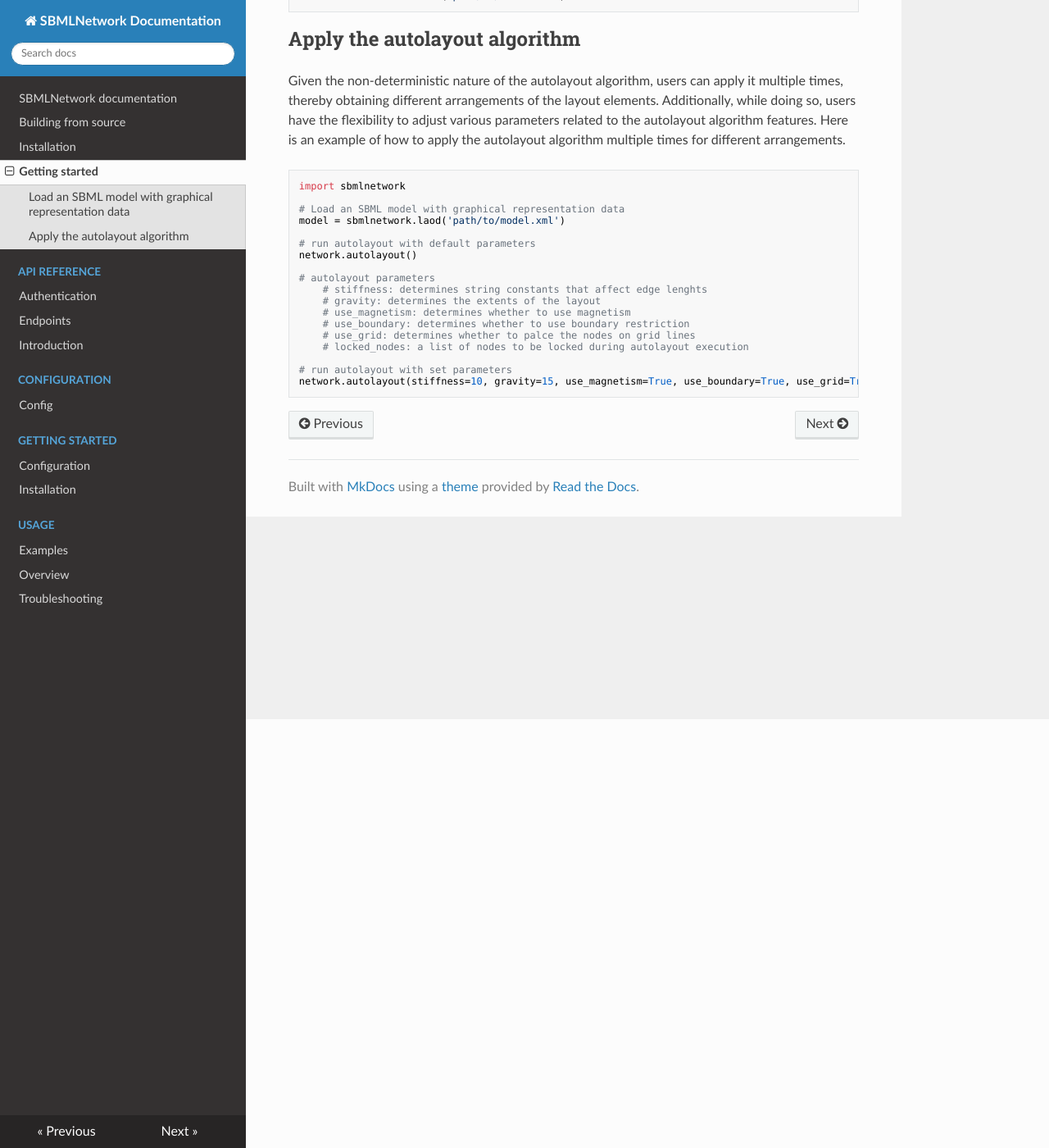
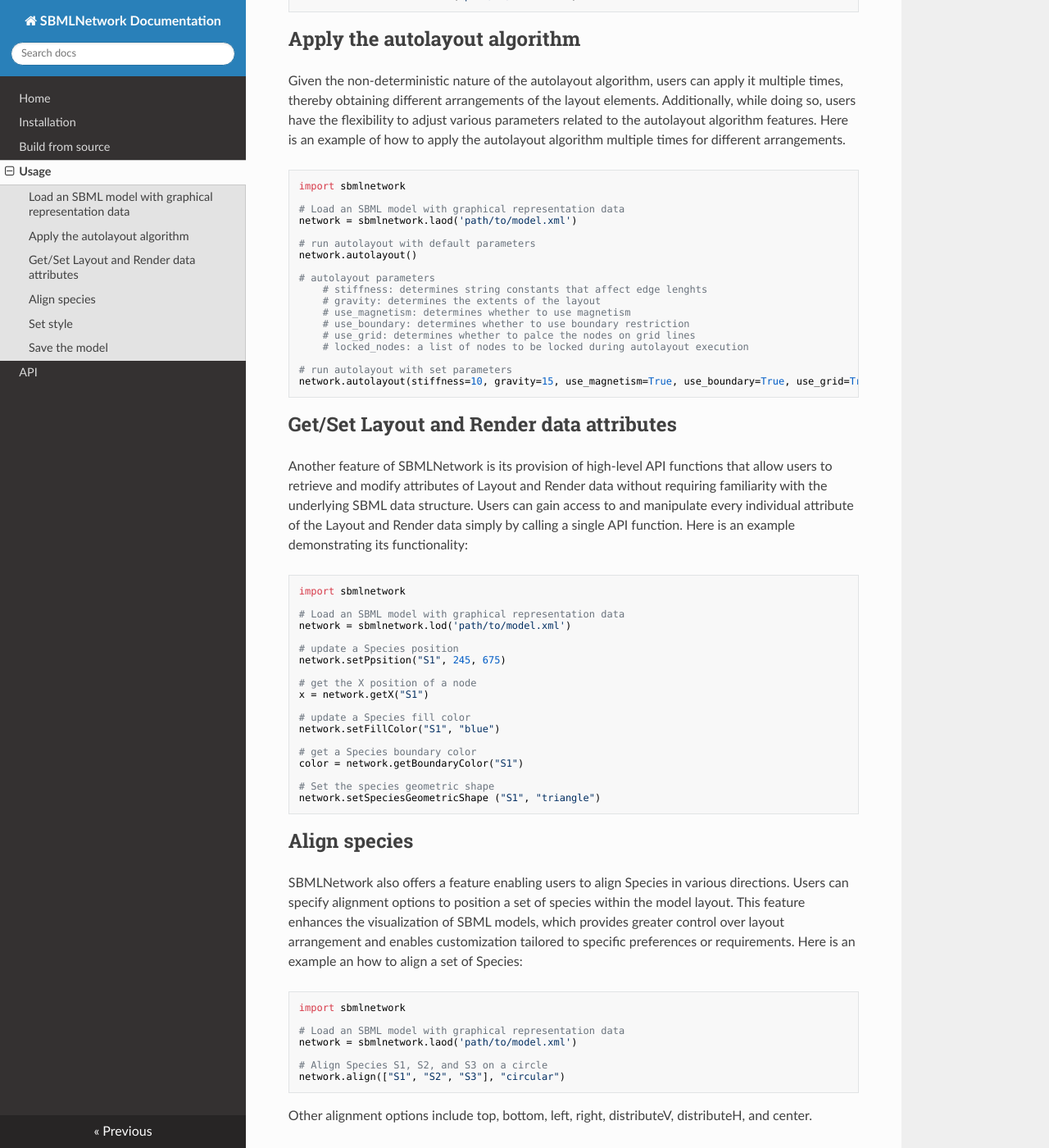
Before and after one commit to sys-bio/SBMLNetwork, an MkDocs documentation site: the page built from docs/usage.md, in a window 1280 px wide and 1400 px high, scrolled down 523 px. Shown: the whole window at 82% size. Built offline with MkDocs 1.6.1, drawn with Linux system fonts in a browser that asks for light colours; nearby versions of some CDN libraries; some of the changed text lies outside the part shown.

Commit message:
docs are configured

````diff
--- a/.readthedocs.yaml
+++ b/.readthedocs.yaml
@@ -4,6 +4,9 @@
   os: ubuntu-22.04
   tools:
     python: "3.12"
+  jobs:
+    pre_install:
+      - bash python3 conf.py
 
 mkdocs:
   configuration: mkdocs.yml
--- a/docs/usage.md
+++ b/docs/usage.md
@@ -10,7 +10,7 @@
 import sbmlnetwork
 
 # Load an SBML model with graphical representation data
-model = sbmlnetwork.laod('path/to/model.xml')
+network = sbmlnetwork.laod('path/to/model.xml')
 ```
 
 ## Apply the autolayout algorithm
@@ -21,7 +21,7 @@
 import sbmlnetwork
 
 # Load an SBML model with graphical representation data
-model = sbmlnetwork.laod('path/to/model.xml')
+network = sbmlnetwork.laod('path/to/model.xml')
 
 # run autolayout with default parameters
 network.autolayout()
@@ -37,3 +37,94 @@
 # run autolayout with set parameters
 network.autolayout(stiffness=10, gravity=15, use_magnetism=True, use_boundary=True, use_grid=True, locked_nodes=["S1", "S2"])
 ```
+
+## Get/Set Layout and Render data attributes
+
+Another feature of SBMLNetwork is its provision of high-level API functions that allow users to retrieve and modify attributes of Layout and Render data without requiring familiarity with the underlying SBML data structure. Users can gain access to and manipulate every individual attribute of the Layout and Render data simply by calling a single API function. Here is an example demonstrating its functionality:
+
+```python
+import sbmlnetwork
+
+# Load an SBML model with graphical representation data
+network = sbmlnetwork.lod('path/to/model.xml')
+
+# update a Species position
+network.setPpsition("S1", 245, 675)
+
+# get the X position of a node
+x = network.getX("S1")
+
+# update a Species fill color
+network.setFillColor("S1", "blue")
+
+# get a Species boundary color
+color = network.getBoundaryColor("S1")
+
+# Set the species geometric shape
+network.setSpeciesGeometricShape ("S1", "triangle")
+```
+
+## Align species
+
+SBMLNetwork also offers a feature enabling users to align Species in various directions. Users can specify alignment options to position a set of species within the model layout. This feature enhances the visualization of SBML models, which provides greater control over layout arrangement and enables customization tailored to specific preferences or requirements. Here is an example an how to align a set of Species:
+
+```python
+import sbmlnetwork
+
+# Load an SBML model with graphical representation data
+network = sbmlnetwork.laod('path/to/model.xml')
+
+# Align Species S1, S2, and S3 on a circle
+network.align(["S1", "S2", "S3"], "circular")
+```
+
+Other alignment options include top, bottom, left, right, distributeV, distributeH, and center.
+
+## Set style
+
+SBMLNetwork has an extra feature allowing users to set a predefined style for the graphical representation of SBML models. This feature enables users to apply a predefined set of Render attributes to the model, which allows the quick change of the visual styles of the graphical representation elements. By setting a style, users can efficiently obtain diverse representations of the model, enhancing the flexibility and usability of SBMLNetwork. Here is an example demonstrating how to set a new style for the graphical representation of an SBML model:
+
+```python
+import sbmlnetwork
+
+# Load an SBML model with graphical representation data
+network = sbmlnetwork.laod('path/to/model.xml')
+
+## Set Escher style
+network.setStyle("escher")
+```
+
+## Save the model
+
+After modifying the Layout and Render data, users can save the model with the updated graphical representation data. SBMLNetwork provides a function to save the model with the updated Layout and Render data. Here is an example of how to save the model with the updated graphical representation data:
+
+```python
+import sbmlnetwork
+
+# Load an SBML model with graphical representation data
+network = sbmlnetwork.laod('path/to/model.xml')
+
+# retrieve an SBML string
+print(network.save())
+
+# export the SBML model as an XML file
+xml_output_file_path = "path/to/output_example.xml"
+network.save(xml_output_file_path)
+```
+
+# Draw
+Another feature of SBMLNetwork is its capability to render an image of the graphical representation of the SBML model by making use of its Layout and Render data and leveraging Skia, a powerful graphics library developed by Google. Users can call the `draw` function to display the image on the console or export the image by passing the `file_name` argument, which contains the directory, name, and format of the image to be exported, to the draw function. Exporting to PDF, JPG, and PNG formats is currently supported. Export tp PDF is a vector format enabling resolution-independent rendering. Below is a demonstration of utilizing the `draw` function.
+
+```python
+import sbmlnetwork
+
+# Load an SBML model with graphical representation data
+network = sbmlnetwork.laod('path/to/model.xml')
+
+# draw on the console
+network.draw()
+
+# export the image in PDF format
+file_name = "path/to/output.pdf"
+network.draw(file_name)
+```
--- a/mkdocs.yml
+++ b/mkdocs.yml
@@ -1,3 +1,9 @@
 site_name: SBMLNetwork Documentation
 theme:
   name: readthedocs
+nav:
+  - Home: index.md
+  - "Installation": installation.md
+  - "Build from source": building.md
+  - "Usage": usage.md
+  - "API": doxygen/html/index.html
````
Also changed, not shown: docs/conf.py (added, +25 -0 lines).
